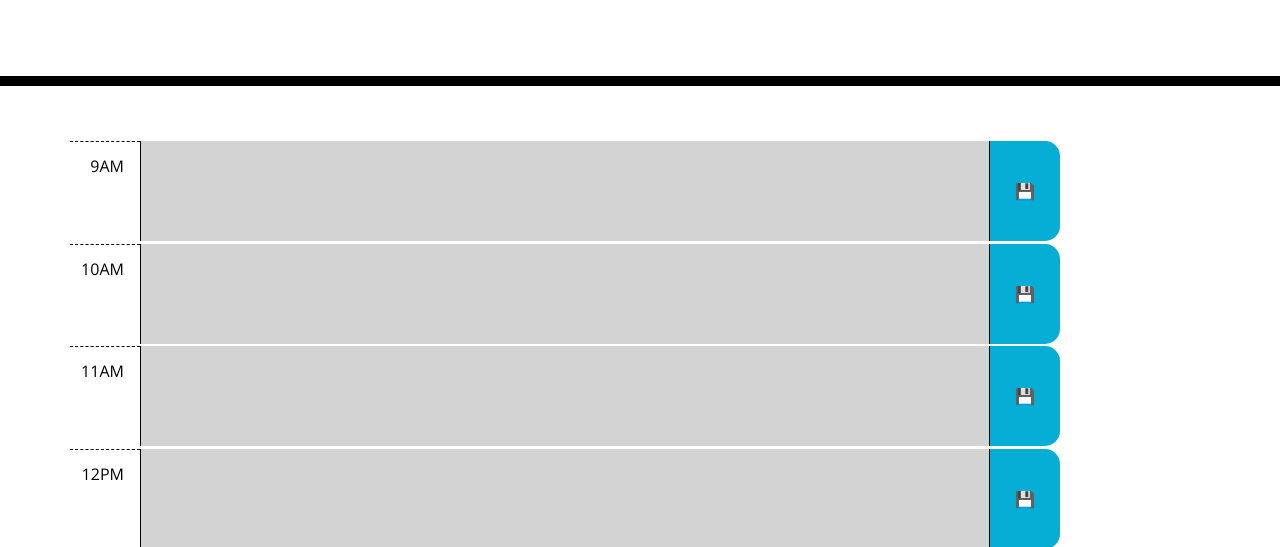
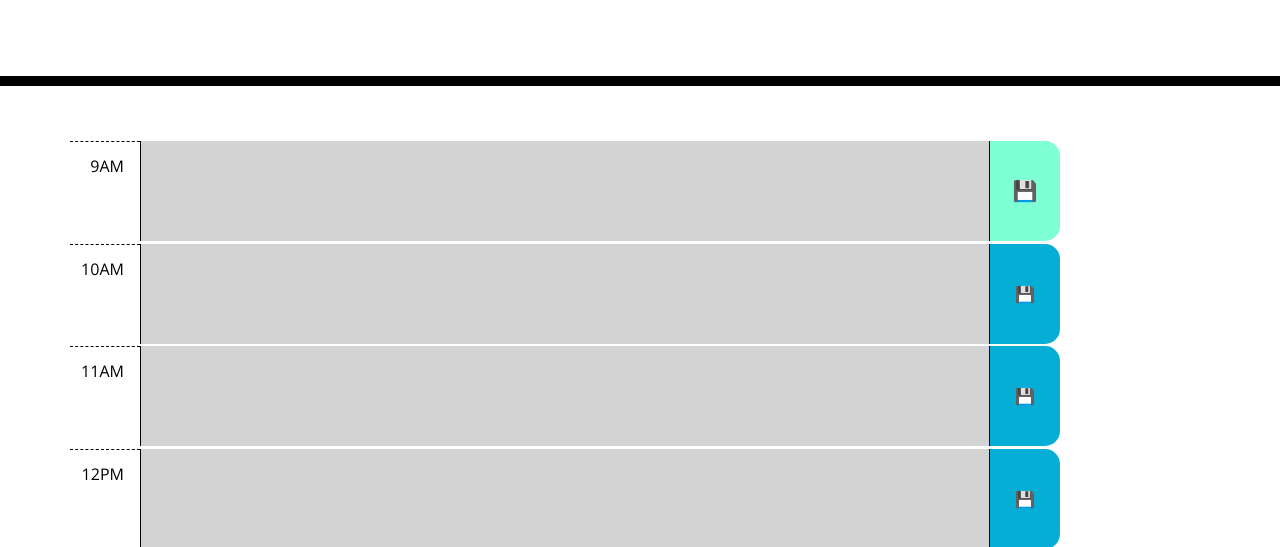
Before and after one commit to JtheFox/workday-scheduler, a plain HTML site: page index.html in a window 1280 px wide. In both pictures the pointer is over the button 1024 px from the left and 415 px from the top of the page. Shown: the part 224-771 px from the top of the page. Drawn offline with nearby package versions, Linux system fonts and the light colour scheme.

Commit message:
Added save button animations

```diff
--- a/style.css
+++ b/style.css
@@ -80,9 +80,15 @@ button {
   border-bottom-right-radius: 15px;
   background-color: #06aed5;
   color: white;
+  box-shadow: none;
+  transition: all 0.1s ease-in-out;
 }
 
-.saveBtn i:hover {
+.saveBtn:hover {
   font-size: 20px;
-  transition: all 0.3s ease-in-out;
+  background-color: aquamarine;
 }
+
+.saveBtn:active {
+  box-shadow: inset -0.2rem 0.2rem rgba(0, 0, 0, 0.5);
+}
```
